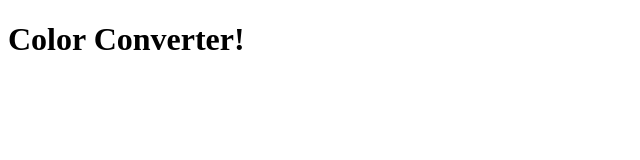
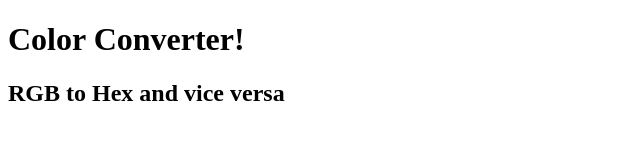
Before and after one commit to P1ttstop/color-converter, a plain HTML site: page index.html in a window 1280 px wide. Shown: the whole page, without its empty margins (0-640 px from the left). Drawn offline with Linux system fonts and the light colour scheme.

Commit message:
added h2

```diff
--- a/index.html
+++ b/index.html
@@ -8,6 +8,7 @@
   </head>
   <body>
     <h1>Color Converter!</h1>
+    <h2>RGB to Hex and vice versa</h2>
     <script src="conversion.js"></script>
   </body>
 </html>
```
